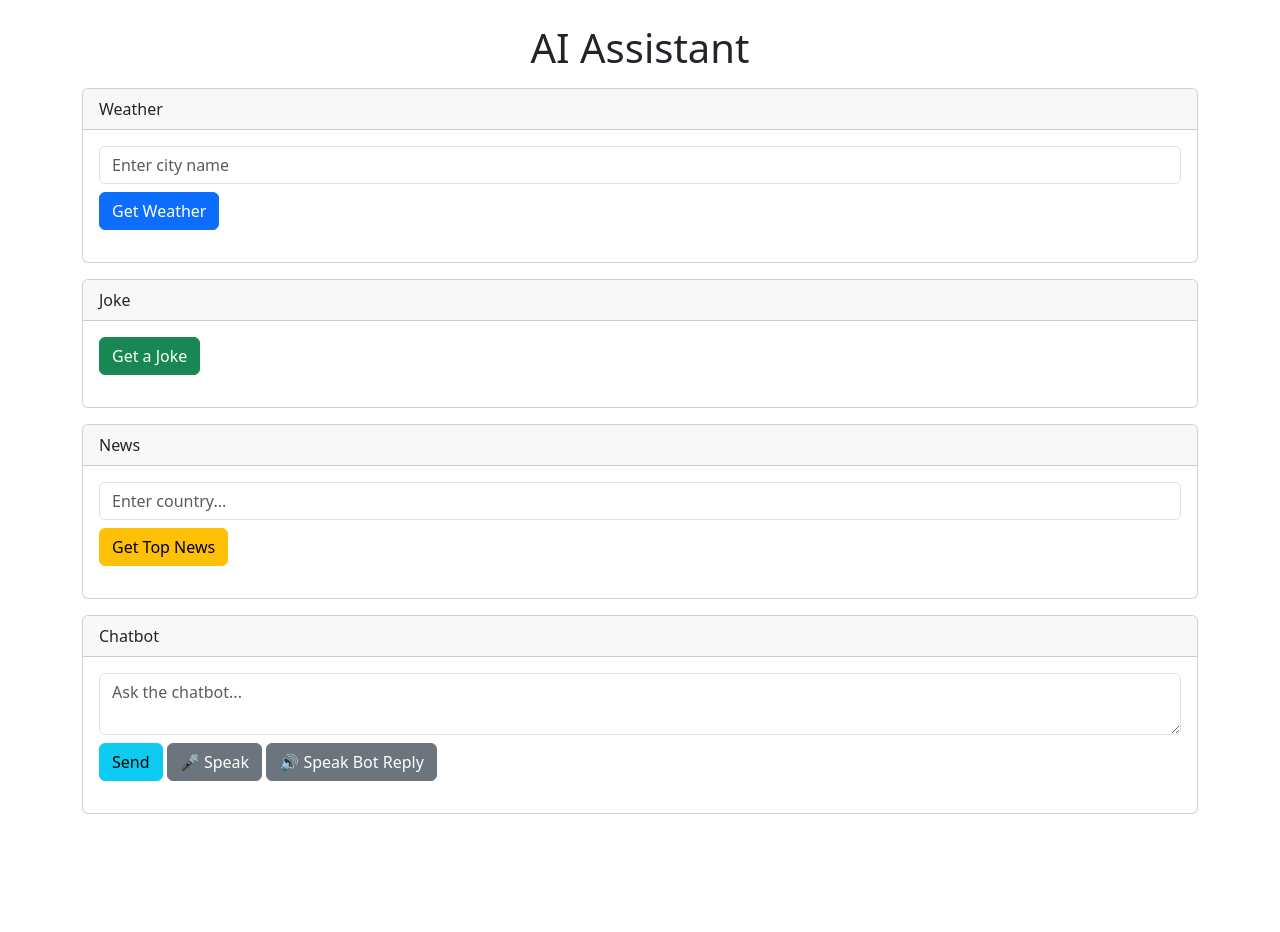
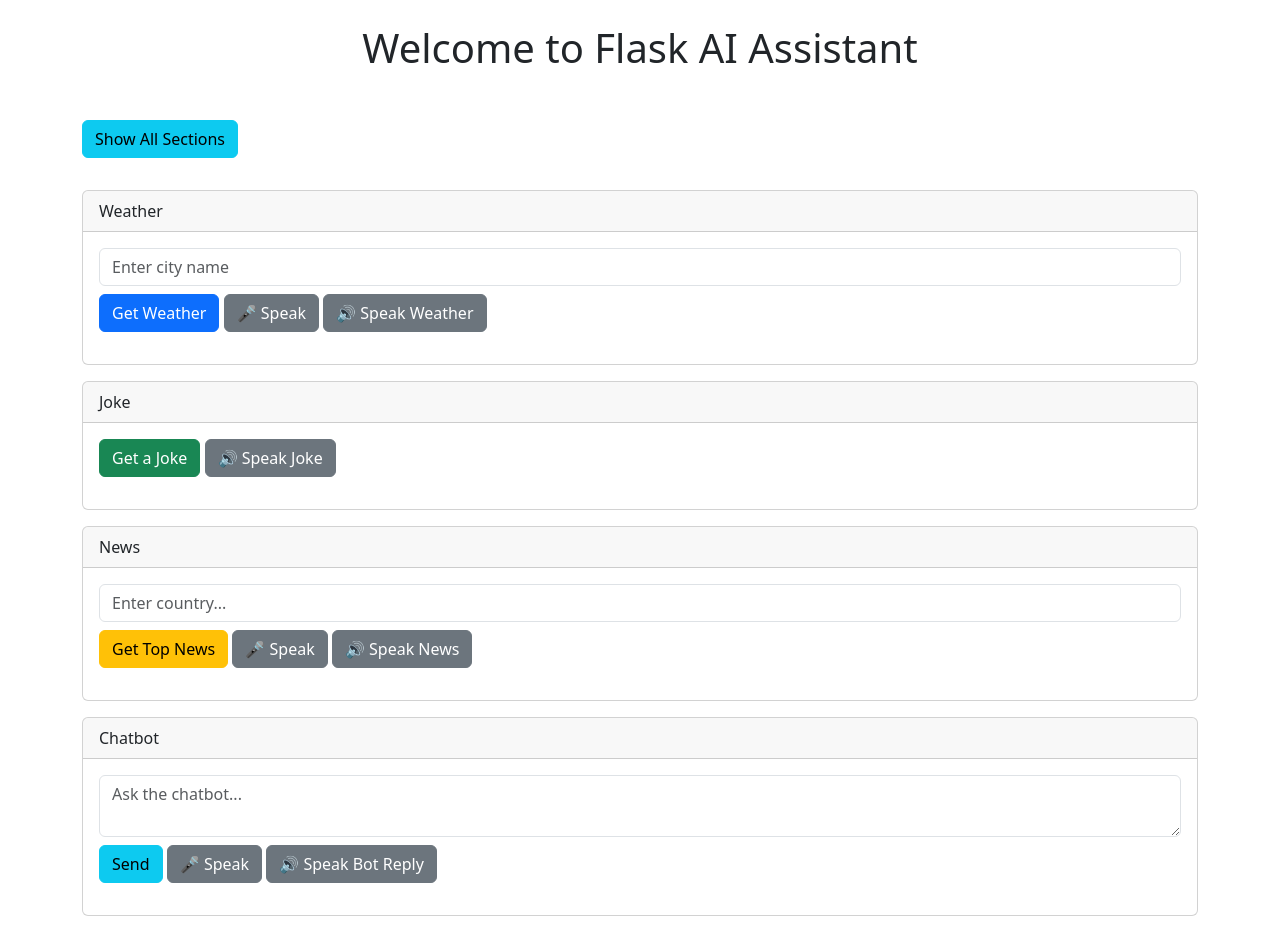
Before and after one commit to barunkr487/flask_AI_project, a Flask app: page / in a window 1280 px wide. Before the commit the page ends 814 px from the top, so only its background shows below. Run offline with Flask 3, Linux system fonts and the light colour scheme; some libraries are stand-ins or nearby versions.

Commit message:
added css and java script and few input validation

```diff
--- /dev/null
+++ b/static/script.js
@@ -0,0 +1,110 @@
+/* script.js */
+
+// Flask API URL for TTS and Speech-to-Text
+const TTS_URL = "/tts";
+const STT_URL = "/speech-to-text";
+
+// Function to speak text using Flask TTS
+function speakText(text) {
+    if (!text) {
+        alert("No text to speak!");
+        return;
+    }
+
+    axios.post(TTS_URL, { text })
+        .then(() => {
+            console.log("Text spoken successfully");
+        })
+        .catch(error => {
+            console.error("Error in text-to-speech:", error.response.data || error.message);
+        });
+}
+
+// Function to handle Speech-to-Text using Flask API
+function startSpeechToText(targetInputId) {
+    axios.post(STT_URL)
+        .then(response => {
+            if (response.data.text) {
+                document.getElementById(targetInputId).value = response.data.text;
+            } else {
+                alert("No speech recognized. Please try again.");
+            }
+        })
+        .catch(error => {
+            console.error("Speech-to-text error:", error.response?.data?.error || error.message);
+            alert("Error in speech-to-text: " + (error.response?.data?.error || error.message));
+        });
+}
+
+// Fetch weather data from Flask API
+function getWeather() {
+    const city = document.getElementById('city').value;
+    axios.post(`/weather?city=${city}`)
+        .then(response => {
+            document.getElementById('weatherResult').innerText = `Weather: City:${response.data.city}" ,"temperature:${response.data.temperature}","Description:${response.data.description}`;
+        })
+        .catch(error => {
+            document.getElementById('weatherResult').innerText = `Error: ${error.response.data.message || error.message}`;
+        });
+}
+
+// Fetch a random joke from Flask API
+function getJoke() {
+    axios.get('/joke')
+        .then(response => {
+            document.getElementById('jokeResult').innerText = response.data.setup + ", " + response.data.punchline;
+        })
+        .catch(error => {
+            document.getElementById('jokeResult').innerText = `Error: ${error.response.data.message || error.message}`;
+        });
+}
+
+// Fetch news from Flask API based on user input
+function getNews() {
+    const country = document.getElementById('country').value;
+    if (!country) {
+        alert("Country name is empty!");
+        return false;
+    }
+
+    axios.post('/news', { message: country })
+        .then(response => {
+            const articles = response.data.articles;
+            if (!Array.isArray(articles) || articles.length === 0) {
+                document.getElementById('newsResult').innerHTML = `No news data available for the provided country: "${country}". Please check the news API documentation for valid input.`;
+                return;
+            }
+
+            const newsList = articles.map(article => `<li>${article.title}</li>`).join('');
+            document.getElementById('newsResult').innerHTML = `<ul>${newsList}</ul>`;
+        })
+        .catch(error => {
+            document.getElementById('newsResult').innerText = `Error: ${error.response.data.message || error.message}`;
+        });
+}
+
+// Chatbot interaction with Flask API
+function askChatbot() {
+    const userInput = document.getElementById('chatInput').value;
+    axios.post('/chatbot', { message: userInput })
+        .then(response => {
+            document.getElementById('chatResult').innerText = `Bot: ${response.data.reply}`;
+        })
+        .catch(error => {
+            document.getElementById('chatResult').innerText = `Error: ${error.response.data.message || error.message}`;
+        });
+}
+
+// Toggle Show/Hide for All Sections with Slide effect
+$('#toggleButton').click(function() {
+    const sections = ['#weatherSection', '#jokeSection', '#newsSection', '#chatbotSection'];
+    const allVisible = sections.every(section => $(section).is(':visible'));
+
+    if (allVisible) {
+        $(sections.join(', ')).slideUp(1000);  // Slide Up effect for hiding
+        $('#toggleButton').text('Show All Sections');
+    } else {
+        $(sections.join(', ')).slideDown(1000);  // Slide Down effect for showing
+        $('#toggleButton').text('Hide All Sections');
+    }
+});
--- a/templates/index.html
+++ b/templates/index.html
@@ -4,56 +4,67 @@
     <meta charset="UTF-8">
     <meta name="viewport" content="width=device-width, initial-scale=1.0">
     <title>Flask AI Assistant</title>
+
+    <!-- Link to Bootstrap for responsive layout and default styling -->
     <link rel="stylesheet" href="https://cdnjs.cloudflare.com/ajax/libs/bootstrap/5.3.0/css/bootstrap.min.css">
+
+    <!-- Link to Font Awesome for icons (e.g., for buttons) -->
+    <link href="https://cdnjs.cloudflare.com/ajax/libs/font-awesome/5.15.4/css/all.min.css" rel="stylesheet">
+
+    <!-- External JavaScript dependencies (Axios & jQuery) -->
     <script src="https://cdnjs.cloudflare.com/ajax/libs/axios/1.4.0/axios.min.js"></script>
-	<link rel="icon" type="image/x-icon" href="{{ url_for('static', filename='favicon.ico') }}">
+    <script src="https://code.jquery.com/jquery-3.6.0.min.js"></script>
+
+    <!-- Link to custom CSS file located in the 'static' folder -->
+    <link rel="stylesheet" href="{{ url_for('static', filename='style.css') }}">
 </head>
+
 <body>
-    <div class="container mt-4">
-        <h1 class="text-center">AI Assistant</h1>
+
+
+
+    <div class="container mt-4 flex-grow-1">
+        <h1 class="text-center mb-5">Welcome to Flask AI Assistant</h1>
+
+        <!-- Button to Toggle visibility of all sections -->
+        <button id="toggleButton" class="btn btn-info mb-3">Show All Sections</button>
 
         <!-- Weather Section -->
-        <div class="card my-3">
+        <div class="card my-3" id="weatherSection" style="display:block;">
             <div class="card-header">Weather</div>
             <div class="card-body">
                 <input type="text" id="city" class="form-control mb-2" placeholder="Enter city name">
                 <button class="btn btn-primary" onclick="getWeather()">Get Weather</button>
+                <button class="btn btn-secondary" onclick="startSpeechToText('city')">🎤 Speak</button>
+                <button class="btn btn-secondary" onclick="speakText(document.getElementById('weatherResult').innerText)">🔊 Speak Weather</button>
                 <div id="weatherResult" class="mt-3"></div>
             </div>
         </div>
 
         <!-- Joke Section -->
-        <div class="card my-3">
+        <div class="card my-3" id="jokeSection" style="display:block;">
             <div class="card-header">Joke</div>
             <div class="card-body">
                 <button class="btn btn-success" onclick="getJoke()">Get a Joke</button>
+                <button class="btn btn-secondary" onclick="speakText(document.getElementById('jokeResult').innerText)">🔊 Speak Joke</button>
                 <div id="jokeResult" class="mt-3"></div>
             </div>
         </div>
 
         <!-- News Section -->
-        <div class="card my-3">
-            <div class="card-header">News</div>
+        <div class="card my-3" id="newsSection" style="display:block;">
+            <div class="card-header"> News</div>
             <div class="card-body">
-			    <input type="text" id="country" class="form-control mb-2" placeholder="Enter country...">
+                <input type="text" id="country" class="form-control mb-2" placeholder="Enter country...">
                 <button class="btn btn-warning" onclick="getNews()">Get Top News</button>
+                <button class="btn btn-secondary" onclick="startSpeechToText('country')">🎤 Speak</button>
+                <button class="btn btn-secondary" onclick="speakText(document.getElementById('newsResult').innerText)">🔊 Speak News</button>
                 <div id="newsResult" class="mt-3"></div>
             </div>
         </div>
 
-        <!-- Chatbot Section
-        <div class="card my-3">
-            <div class="card-header">Chatbot</div>
-            <div class="card-body">
-                <textarea id="chatInput" class="form-control mb-2" placeholder="Ask the chatbot..."></textarea>
-                <button class="btn btn-info" onclick="askChatbot()">Send</button>
-                <div id="chatResult" class="mt-3"></div>
-            </div>
-        </div>
-    </div>
-	-->
-	<!-- Chatbot Section -->
-        <div class="card my-3">
+        <!-- Chatbot Section -->
+        <div class="card my-3" id="chatbotSection" style="display:block;">
             <div class="card-header">Chatbot</div>
             <div class="card-body">
                 <textarea id="chatInput" class="form-control mb-2" placeholder="Ask the chatbot..."></textarea>
@@ -63,100 +74,12 @@
                 <div id="chatResult" class="mt-3"></div>
             </div>
         </div>
-
-    <script>
-        // Fetch weather data
-        function getWeather() {
-            const city = document.getElementById('city').value;
-            axios.post(`/weather?city=${city}`)
-                .then(response => {
-                    document.getElementById('weatherResult').innerText = `Weather: City:${response.data.city}" ,"temperature:${response.data.temperature}","Description:${response.data.description}`;
-                })
-                .catch(error => {
-                    document.getElementById('weatherResult').innerText = `Error: ${error.response.data.message || error.message}`;
-                });
-        }
-
-        // Fetch a random joke
-        function getJoke() {
-            axios.get('/joke')
-                .then(response => {
-                    document.getElementById('jokeResult').innerText = response.data.setup+","+response.data.punchline
-                })
-                .catch(error => {
-                    document.getElementById('jokeResult').innerText = `Error: ${error.response.data.message || error.message}`;
-                });
-        }
-
-        // Fetch news
-        function getNews() {
-		    const country = document.getElementById('country').value;
-
-            axios.post('/news',{ message: country })
-                .then(response => {
-
-                    const articles = response.data.articles;
-
-                    const newsList = articles.map(article => `<li>${article.title}</li>`).join('');
-                    document.getElementById('newsResult').innerHTML = `<ul>${newsList}</ul>`;
-                })
-                .catch(error => {
-
-                    document.getElementById('newsResult').innerText = `Error: ${error.response.data.message || error.message}`;
-                });
-        }
-
-        // Chatbot interaction
-        function askChatbot() {
-            const userInput = document.getElementById('chatInput').value;
-            axios.post('/chatbot', { message: userInput })
-                .then(response => {
-                    document.getElementById('chatResult').innerText = `Bot: ${response.data.reply}`;
-                })
-                .catch(error => {
-                    document.getElementById('chatResult').innerText = `Error: ${error.response.data.message || error.message}`;
-                });
-        }
-
-		// Flask API URL for TTS and Speech-to-Text
-        const TTS_URL = "/tts";
-        const STT_URL = "/speech-to-text";
-
-        // Call the Flask TTS endpoint
-        function speakText(text) {
-            if (!text) {
-                alert("No text to speak!");
-                return;
-            }
-
-            axios.post(TTS_URL, { text })
-                .then(() => {
-                    console.log("Text spoken successfully");
-                })
-                .catch(error => {
-                    console.error("Error in text-to-speech:", error.response.data || error.message);
-                });
-        }
-
-        // Call the Flask Speech-to-Text endpoint and set the result to an input field
-
-		function startSpeechToText(targetInputId) {
-         axios.post(STT_URL)
-        .then(response => {
-            if (response.data.text) {
-                document.getElementById(targetInputId).value = response.data.text;
-            } else {
-                alert("No speech recognized. Please try again.");
-            }
-        })
-        .catch(error => {
-            console.error("Speech-to-text error:", error.response?.data?.error || error.message);
-            alert("Error in speech-to-text: " + (error.response?.data?.error || error.message));
-        });
-     }
+    </div>
 
 
 
-    </script>
+    <!-- Link to custom JavaScript file located in the 'static' folder -->
+    <script src="{{ url_for('static', filename='script.js') }}"></script>
+
 </body>
 </html>
```
Also changed, not shown: static/styles.css (added, +146 -0 lines).
